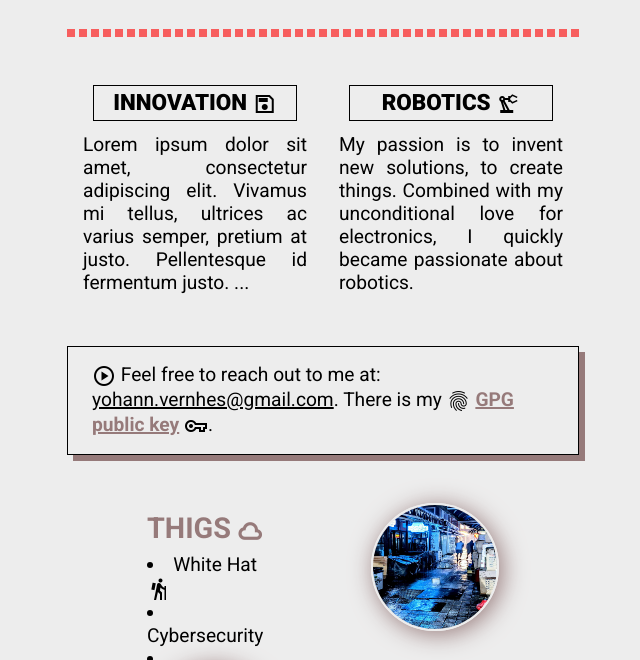
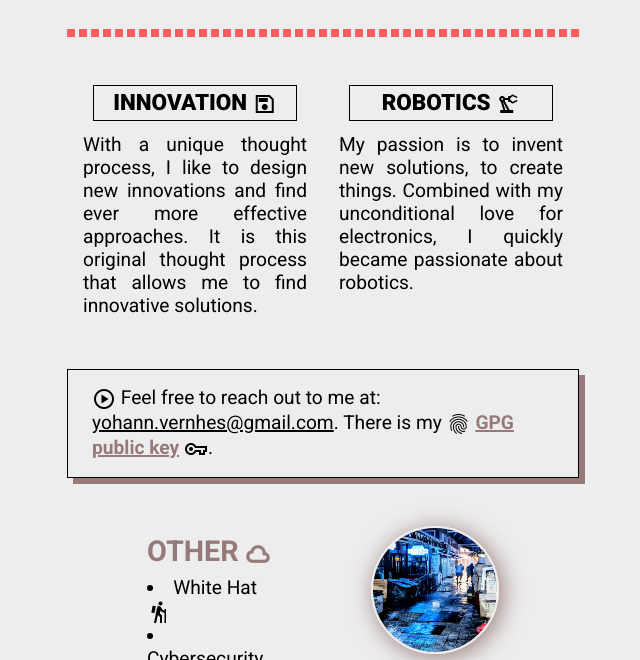
Before and after one commit to lostsh/vernhes-yohann, a plain HTML site: page index.html in a window 1280 px wide. Shown: the part 277-937 px from the top of the page, without its empty margins (317-957 px from the left). Drawn offline with nearby package versions, Linux system fonts and the light colour scheme.

Commit message:
remove lorem add content - update title

```diff
--- a/index.html
+++ b/index.html
@@ -29,10 +29,19 @@
       <div>
         <div>
           <h3 class="boxed">INNOVATION <span class="offset-top material-symbols-sharp">save</span></h3>
+          <!--
+            <p>
+              Fort d'un processus de réflexion singulier,
+              j'aime concevoir de nouvelles innover,
+              et trouver des démarches toujours plus efficaces.
+            </p>
+          -->
           <p>
-            Lorem ipsum dolor sit amet, consectetur adipiscing elit.
-            Vivamus mi tellus, ultrices ac varius semper, pretium at justo.
-            Pellentesque id fermentum justo. ...
+            With a unique thought process,
+            I like to design new innovations
+            and find ever more effective approaches.
+            It is this original thought process
+            that allows me to find innovative solutions.
           </p>
         </div>
         <div>
@@ -50,7 +59,7 @@
       <div>
         <div>
           <div>
-            <h2>Thigs <span class="offset-top bold grey material-symbols-sharp">cloud</span></h2>
+            <h2>Other <span class="offset-top bold grey material-symbols-sharp">cloud</span></h2>
             <ul>
               <li>White Hat <span class="offset-top material-symbols-sharp">hiking</span></li>
               <li>Cybersecurity</li>
```
